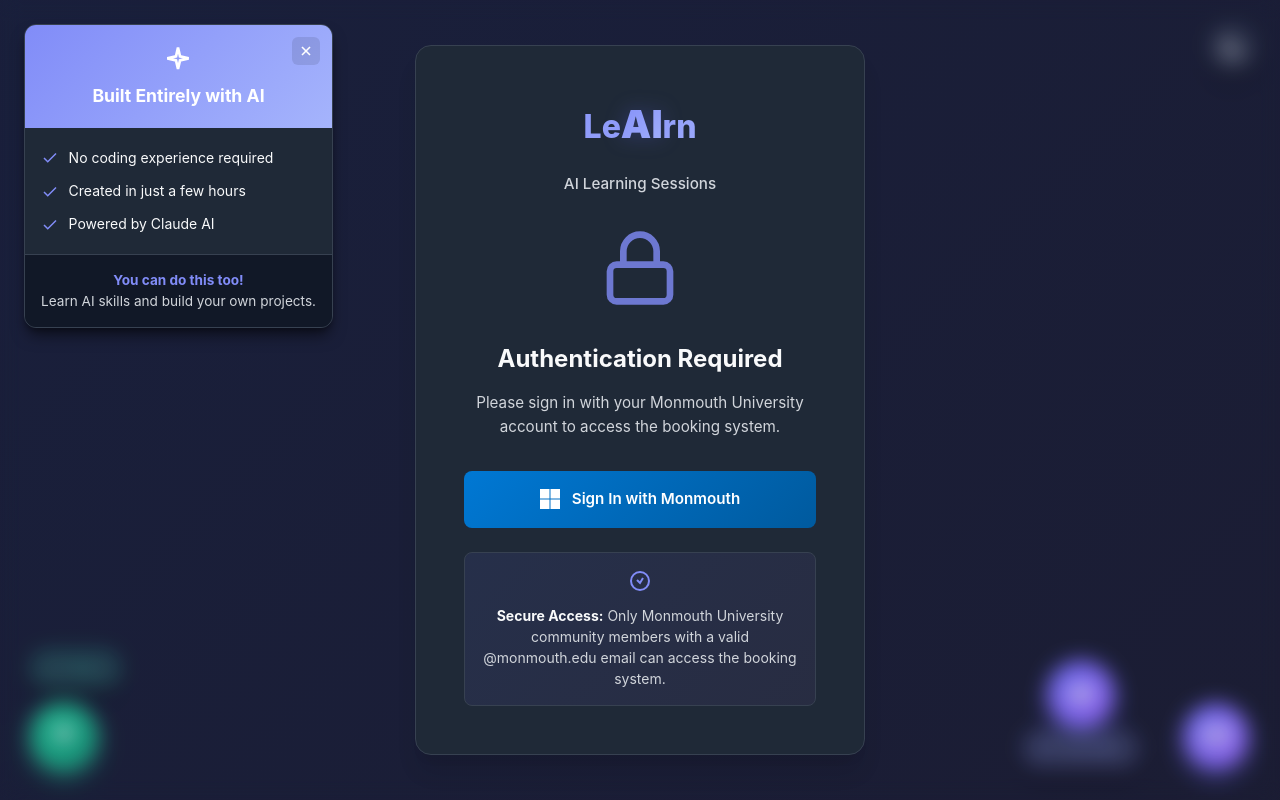
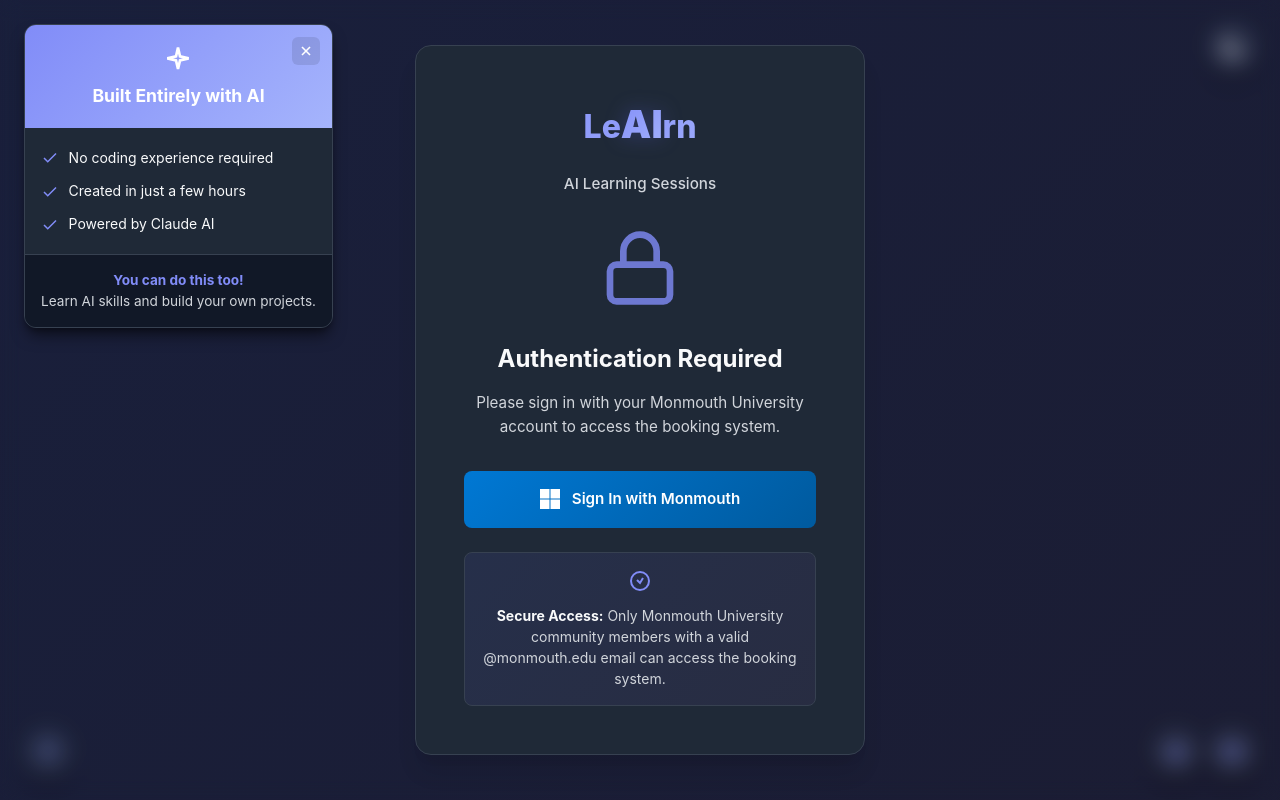
Before and after one commit to Chris-Buzz/LeAIrn, a Flask app: page / in a window 1280 px wide. Run offline with Flask 3, Linux system fonts and the light colour scheme; some libraries are stand-ins or nearby versions.

Commit message:
Redesign new features

```diff
--- a/static/style.css
+++ b/static/style.css
@@ -36,6 +36,16 @@
     margin: 0;
     padding: 0;
     box-sizing: border-box;
+}
+
+/* Hide all scrollbars globally */
+* {
+    scrollbar-width: none;
+    -ms-overflow-style: none;
+}
+
+*::-webkit-scrollbar {
+    display: none;
 }
 
 body {
@@ -323,278 +333,130 @@
     font-style: italic;
 }
 
-/* View Booking Button Wrapper */
-.view-booking-wrapper {
+/* Fixed Action Buttons - Clean Professional Style */
+.view-booking-btn,
+.email-contact-btn,
+.ai-tools-btn {
     position: fixed;
-    bottom: 2rem;
-    right: 9rem;
-    display: flex;
-    flex-direction: column;
-    align-items: center;
-    gap: 0.5rem;
-    z-index: 1000;
-}
-
-.view-booking-btn {
-    background: linear-gradient(135deg, #6366F1 0%, #8B5CF6 100%);
-    color: white;
-    border: none;
+    bottom: 1.5rem;
+    background: var(--surface);
+    color: var(--primary);
+    border: 1px solid var(--border);
     border-radius: 50%;
-    width: 64px;
-    height: 64px;
+    width: 48px;
+    height: 48px;
     display: flex;
     align-items: center;
     justify-content: center;
     cursor: pointer;
-    box-shadow:
-        0 8px 20px rgba(99, 102, 241, 0.5),
-        0 0 0 0 rgba(99, 102, 241, 0.4);
-    transition: all 0.4s cubic-bezier(0.4, 0, 0.2, 1);
-    border: 3px solid rgba(255, 255, 255, 0.2);
-    animation: booking-btn-pulse 2s ease-in-out infinite;
-}
-
-@keyframes booking-btn-pulse {
-    0%, 100% {
-        box-shadow:
-            0 8px 20px rgba(99, 102, 241, 0.5),
-            0 0 0 0 rgba(99, 102, 241, 0.4);
-    }
-    50% {
-        box-shadow:
-            0 8px 20px rgba(99, 102, 241, 0.5),
-            0 0 0 8px rgba(99, 102, 241, 0.15);
-    }
-}
-
-.view-booking-btn::before {
-    content: 'View, Edit, or Delete Booking';
+    box-shadow: var(--shadow);
+    transition: all 0.25s ease;
+    z-index: 1000;
+    text-decoration: none;
+}
+
+.view-booking-btn:hover,
+.email-contact-btn:hover,
+.ai-tools-btn:hover {
+    transform: translateY(-2px);
+    border-color: var(--primary);
+    box-shadow: 0 8px 20px rgba(99, 102, 241, 0.2);
+}
+
+.view-booking-btn:active,
+.email-contact-btn:active,
+.ai-tools-btn:active {
+    transform: translateY(0);
+}
+
+.view-booking-btn svg,
+.email-contact-btn svg,
+.ai-tools-btn svg {
+    width: 20px;
+    height: 20px;
+    stroke-width: 2;
+}
+
+/* Position each button */
+.view-booking-btn {
+    right: 5rem;
+}
+
+.email-contact-btn {
+    right: 1.5rem;
+}
+
+.ai-tools-btn {
+    left: 1.5rem;
+}
+
+/* Tooltips on hover */
+.view-booking-btn::before,
+.email-contact-btn::before,
+.ai-tools-btn::before {
     position: absolute;
-    right: 75px;
     background: var(--surface);
     color: var(--text-primary);
-    padding: 0.6rem 1.2rem;
+    padding: 0.5rem 0.75rem;
     border-radius: 0.5rem;
-    font-size: 0.9rem;
-    font-weight: 600;
+    font-size: 0.8rem;
+    font-weight: 500;
     white-space: nowrap;
     opacity: 0;
-    transform: translateX(10px);
-    transition: all 0.3s;
+    transition: all 0.2s ease;
     pointer-events: none;
     box-shadow: var(--shadow);
-    border: 2px solid var(--border);
-}
-
-.view-booking-btn:hover::before {
+    border: 1px solid var(--border);
+}
+
+.view-booking-btn::before {
+    content: 'My Booking';
+    bottom: 58px;
+    right: 50%;
+    transform: translateX(50%);
+}
+
+.email-contact-btn::before {
+    content: 'Contact';
+    bottom: 58px;
+    right: 50%;
+    transform: translateX(50%);
+}
+
+.ai-tools-btn::before {
+    content: 'AI Tools';
+    bottom: 58px;
+    left: 50%;
+    transform: translateX(-50%);
+}
+
+.view-booking-btn:hover::before,
+.email-contact-btn:hover::before,
+.ai-tools-btn:hover::before {
     opacity: 1;
-    transform: translateX(0);
-}
-
-.view-booking-btn:hover {
-    transform: scale(1.15) rotate(5deg);
-    box-shadow:
-        0 15px 35px rgba(99, 102, 241, 0.6),
-        0 0 0 8px rgba(99, 102, 241, 0.2);
-    animation: none;
-}
-
-.view-booking-btn:active {
-    transform: scale(1.05) rotate(-3deg);
-}
-
-.view-booking-btn svg {
-    width: 28px;
-    height: 28px;
-    stroke-width: 2.5;
-    filter: drop-shadow(0 2px 4px rgba(0, 0, 0, 0.2));
-}
-
-.view-booking-label {
-    background: var(--surface);
-    color: var(--primary);
-    padding: 0.35rem 0.75rem;
-    border-radius: 1rem;
-    font-size: 0.75rem;
-    font-weight: 700;
-    text-transform: uppercase;
-    letter-spacing: 0.03em;
-    box-shadow: var(--shadow);
-    border: 2px solid var(--primary);
-    white-space: nowrap;
-    animation: label-bounce 2s ease-in-out infinite;
-}
-
-@keyframes label-bounce {
-    0%, 100% {
-        transform: translateY(0);
-    }
-    50% {
-        transform: translateY(-3px);
-    }
-}
-
-/* Email Contact Button */
-.email-contact-btn {
-    position: fixed;
-    bottom: 2rem;
-    right: 2rem;
-    background: linear-gradient(135deg, #6366F1 0%, #8B5CF6 100%);
-    color: white;
-    text-decoration: none;
-    border-radius: 50%;
-    width: 64px;
-    height: 64px;
-    display: flex;
-    align-items: center;
-    justify-content: center;
-    cursor: pointer;
-    box-shadow:
-        0 8px 20px rgba(99, 102, 241, 0.5),
-        0 0 0 0 rgba(99, 102, 241, 0.4);
-    transition: all 0.4s cubic-bezier(0.4, 0, 0.2, 1);
-    z-index: 1000;
-    border: 3px solid rgba(255, 255, 255, 0.2);
-}
-
-.email-contact-btn::before {
-    content: 'Email Me';
-    position: absolute;
-    right: 75px;
-    background: var(--surface);
-    color: var(--text-primary);
-    padding: 0.6rem 1.2rem;
-    border-radius: 0.5rem;
-    font-size: 0.9rem;
-    font-weight: 600;
-    white-space: nowrap;
-    opacity: 0;
-    transform: translateX(10px);
-    transition: all 0.3s;
-    pointer-events: none;
-    box-shadow: var(--shadow);
-    border: 2px solid var(--border);
-}
-
-.email-contact-btn:hover::before {
-    opacity: 1;
-    transform: translateX(0);
-}
-
-.email-contact-btn:hover {
-    transform: scale(1.15) rotate(5deg);
-    box-shadow:
-        0 15px 35px rgba(99, 102, 241, 0.6),
-        0 0 0 8px rgba(99, 102, 241, 0.2);
-}
-
-.email-contact-btn:active {
-    transform: scale(1.05) rotate(3deg);
-}
-
-.email-contact-btn svg {
-    width: 28px;
-    height: 28px;
-    stroke-width: 2.5;
-    filter: drop-shadow(0 2px 4px rgba(0, 0, 0, 0.2));
-}
-
-/* AI Tools Button */
-.ai-tools-btn {
-    position: fixed;
-    bottom: 2rem;
-    left: 2rem;
-    background: linear-gradient(135deg, #10B981 0%, #059669 100%);
-    color: white;
-    border: none;
-    border-radius: 50%;
-    width: 64px;
-    height: 64px;
-    display: flex;
-    align-items: center;
-    justify-content: center;
-    cursor: pointer;
-    box-shadow:
-        0 8px 20px rgba(16, 185, 129, 0.5),
-        0 0 0 0 rgba(16, 185, 129, 0.4);
-    transition: all 0.4s cubic-bezier(0.4, 0, 0.2, 1);
-    z-index: 1000;
-    border: 3px solid rgba(255, 255, 255, 0.2);
-    animation: ai-tools-pulse 2s ease-in-out infinite;
-}
-
-@keyframes ai-tools-pulse {
-    0%, 100% {
-        box-shadow:
-            0 8px 20px rgba(16, 185, 129, 0.5),
-            0 0 0 0 rgba(16, 185, 129, 0.4);
-    }
-    50% {
-        box-shadow:
-            0 8px 20px rgba(16, 185, 129, 0.5),
-            0 0 0 8px rgba(16, 185, 129, 0.15);
-    }
-}
-
-.ai-tools-btn:hover {
-    transform: scale(1.15) rotate(-5deg);
-    box-shadow:
-        0 15px 35px rgba(16, 185, 129, 0.6),
-        0 0 0 8px rgba(16, 185, 129, 0.2);
-    animation: none;
-}
-
-.ai-tools-btn:active {
-    transform: scale(1.05) rotate(3deg);
-}
-
-.ai-tools-btn svg {
-    width: 28px;
-    height: 28px;
-    stroke-width: 2.5;
-    filter: drop-shadow(0 2px 4px rgba(0, 0, 0, 0.2));
-}
-
-.ai-tools-label {
-    position: fixed;
-    bottom: 7rem;
-    left: 2rem;
-    background: var(--surface);
-    color: #10B981;
-    padding: 0.35rem 0.75rem;
-    border-radius: 1rem;
-    font-size: 0.75rem;
-    font-weight: 700;
-    text-transform: uppercase;
-    letter-spacing: 0.03em;
-    box-shadow: var(--shadow);
-    border: 2px solid #10B981;
-    white-space: nowrap;
-    z-index: 1000;
-    animation: label-bounce 2s ease-in-out infinite;
 }
 
 /* AI Tools Panel */
 .ai-tools-panel {
     position: fixed;
-    bottom: 2rem;
-    left: 2rem;
-    width: 420px;
-    max-width: calc(100vw - 4rem);
-    max-height: calc(100vh - 4rem);
+    bottom: 1.5rem;
+    left: 1.5rem;
+    width: 380px;
+    max-width: calc(100vw - 3rem);
+    max-height: calc(100vh - 3rem);
     background: var(--surface);
-    border-radius: 1.5rem;
+    border-radius: 1rem;
     box-shadow: var(--shadow-lg), 0 0 0 1px var(--border);
     z-index: 1001;
     overflow: hidden;
-    transform: translateY(20px) scale(0.95);
+    transform: translateY(10px);
     opacity: 0;
     visibility: hidden;
-    transition: all 0.4s cubic-bezier(0.4, 0, 0.2, 1);
+    transition: all 0.3s ease;
 }
 
 .ai-tools-panel.visible {
-    transform: translateY(0) scale(1);
+    transform: translateY(0);
     opacity: 1;
     visibility: visible;
 }
--- a/templates/index.html
+++ b/templates/index.html
@@ -42,15 +42,12 @@
     {% endif %}
 
     <!-- View Booking Button -->
-    <div class="view-booking-wrapper">
     <button onclick="openViewMyBookingDirect()" class="view-booking-btn" title="View, Edit, or Delete Your Booking">
         <svg width="20" height="20" viewBox="0 0 24 24" fill="none" stroke="currentColor" stroke-width="2">
             <path d="M1 12s4-8 11-8 11 8 11 8-4 8-11 8-11-8-11-8z"></path>
             <circle cx="12" cy="12" r="3"></circle>
         </svg>
     </button>
-        <span class="view-booking-label">My Booking</span>
-    </div>
 
     <script>
         // Debug: Log authentication status on page load
@@ -73,12 +70,11 @@
     </a>
 
     <!-- AI Tools Button -->
-    <button onclick="toggleAITools()" class="ai-tools-btn" title="AI Tools Guide">
+    <button onclick="toggleAITools()" class="ai-tools-btn" title="AI Tools Quick Guide">
         <svg width="20" height="20" viewBox="0 0 24 24" fill="none" stroke="currentColor" stroke-width="2">
             <path d="M12 2L13.5 8.5L20 10L13.5 11.5L12 18L10.5 11.5L4 10L10.5 8.5L12 2Z"/>
         </svg>
     </button>
-    <span class="ai-tools-label">AI Tools</span>
 
     <!-- AI Tools Panel -->
     <div id="aiToolsPanel" class="ai-tools-panel hidden">
@@ -1011,18 +1007,15 @@
         function toggleAITools() {
             const panel = document.getElementById('aiToolsPanel');
             const btn = document.querySelector('.ai-tools-btn');
-            const label = document.querySelector('.ai-tools-label');
 
             if (panel.classList.contains('visible')) {
                 panel.classList.remove('visible');
                 panel.classList.add('hidden');
                 btn.style.display = 'flex';
-                label.style.display = 'block';
             } else {
                 panel.classList.remove('hidden');
                 panel.classList.add('visible');
                 btn.style.display = 'none';
-                label.style.display = 'none';
             }
         }
 
```
Also changed, not shown: other parts of static/style.css (+62 -40 lines), static/projects.css (+10 -0 lines). Lines whose indentation alone changed are shown as unchanged.
